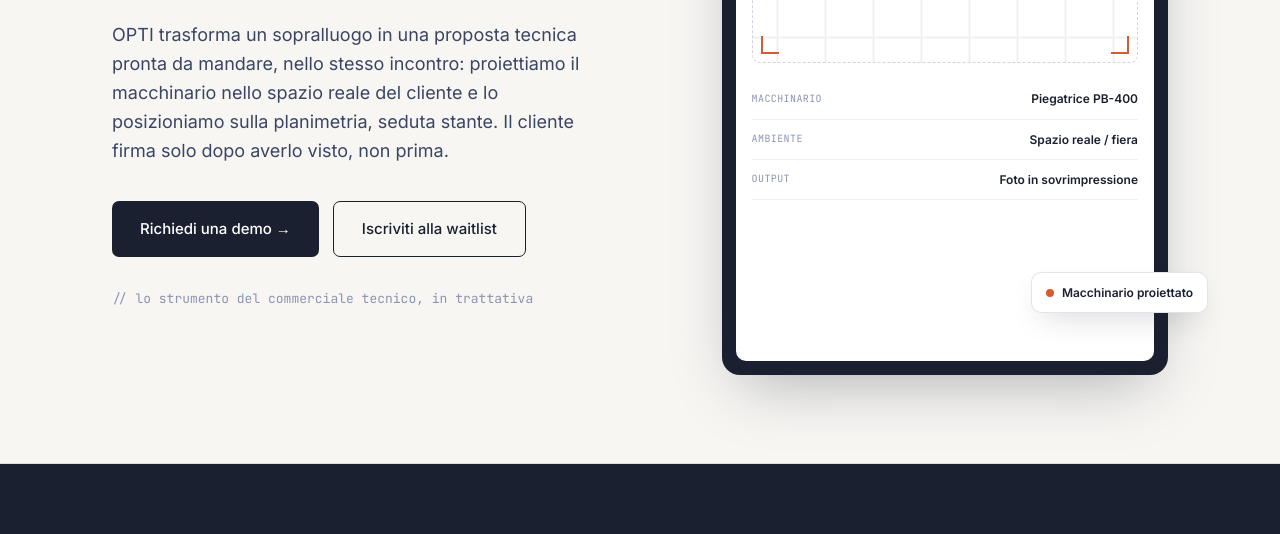
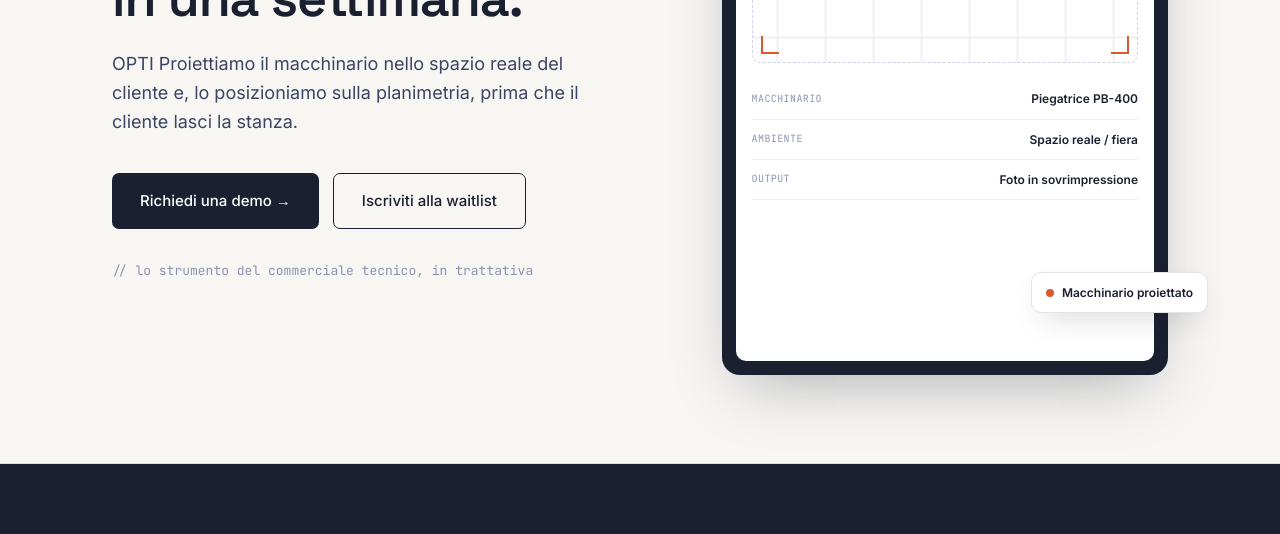
Before and after one commit to matteo-maggi/opti-landing, a plain HTML site: page index.html in a window 1280 px wide. Shown: the part 566-1100 px from the top of the page. Drawn offline with Linux system fonts and the light colour scheme.

Commit message:
subtitle change

```diff
--- a/index.html
+++ b/index.html
@@ -311,7 +311,7 @@
     <div>
       <span class="eyebrow"><span class="dot"></span>Due funzioni già attive, oggi</span>
       <h1>Sopralluogo e proposta tecnica preliminare:<br><span class="hl">tutto in un'ora</span> — non in una settimana.</h1>
-      <p class="hero-sub">OPTI trasforma un sopralluogo in una proposta tecnica pronta da mandare, nello stesso incontro: proiettiamo il macchinario nello spazio reale del cliente e lo posizioniamo sulla planimetria, seduta stante. Il cliente firma solo dopo averlo visto, non prima.</p>
+      <p class="hero-sub">OPTI Proiettiamo il macchinario nello spazio reale del cliente e, lo posizioniamo sulla planimetria, prima che il cliente lasci la stanza.</p>
       <div class="hero-ctas">
         <a href="#richiedi-demo" class="btn-primary">Richiedi una demo →</a>
         <a href="#waitlist" class="btn-secondary">Iscriviti alla waitlist</a>
```
